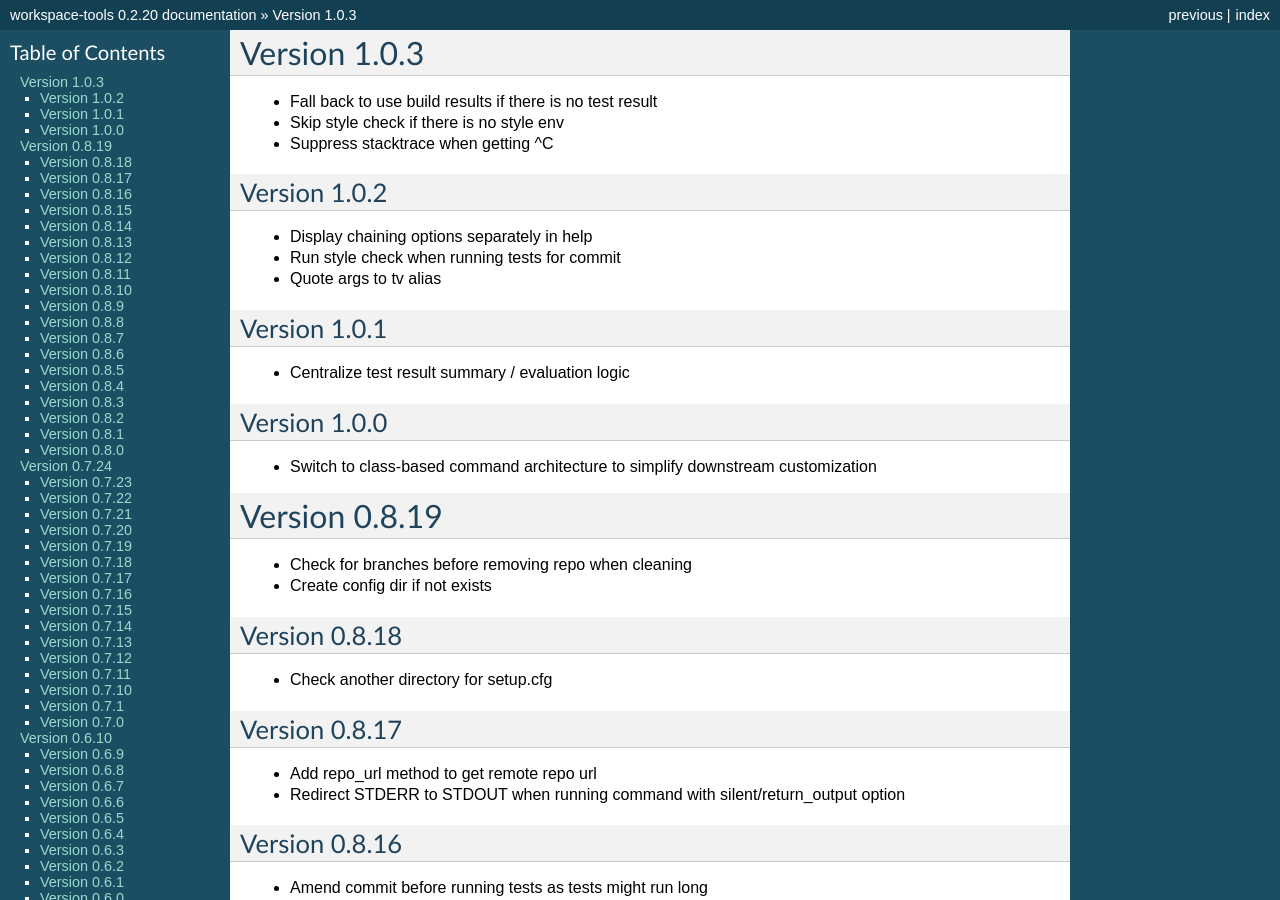
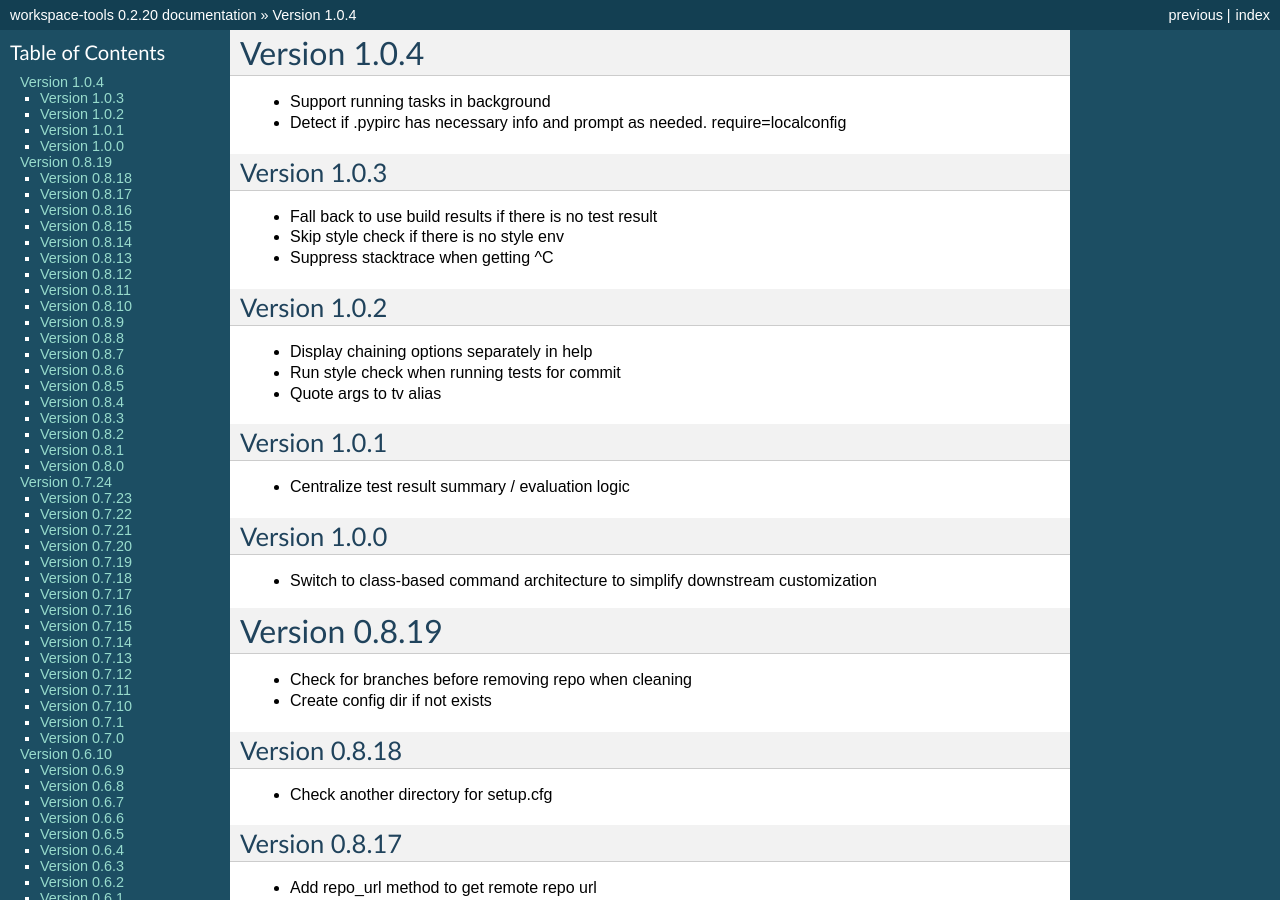
Before and after one commit to maxzheng/workspace-tools, a Sphinx documentation site: the page built from docs/CHANGELOG.rst, in a window 1280 px wide and 900 px high. Built offline with Sphinx 7.4.7, drawn with Linux system fonts in a browser that asks for light colours; some of the changed text lies outside the part shown.

Commit message:
Publish version 1.0.4

```diff
--- a/docs/CHANGELOG.rst
+++ b/docs/CHANGELOG.rst
@@ -1,5 +1,11 @@
+Version 1.0.4
+================================================================================
+
+* Support running tasks in background
+* Detect if .pypirc has necessary info and prompt as needed. require=localconfig
+
 Version 1.0.3
-================================================================================
+--------------------------------------------------------------------------------
 
 * Fall back to use build results if there is no test result
 * Skip style check if there is no style env
--- a/setup.py
+++ b/setup.py
@@ -10,7 +10,7 @@ def find_files(path):
 
 setuptools.setup(
   name='workspace-tools',
-  version='1.0.3',
+  version='1.0.4',
 
   author='Max Zheng',
   author_email='maxzheng.os @t gmail.com',
```
